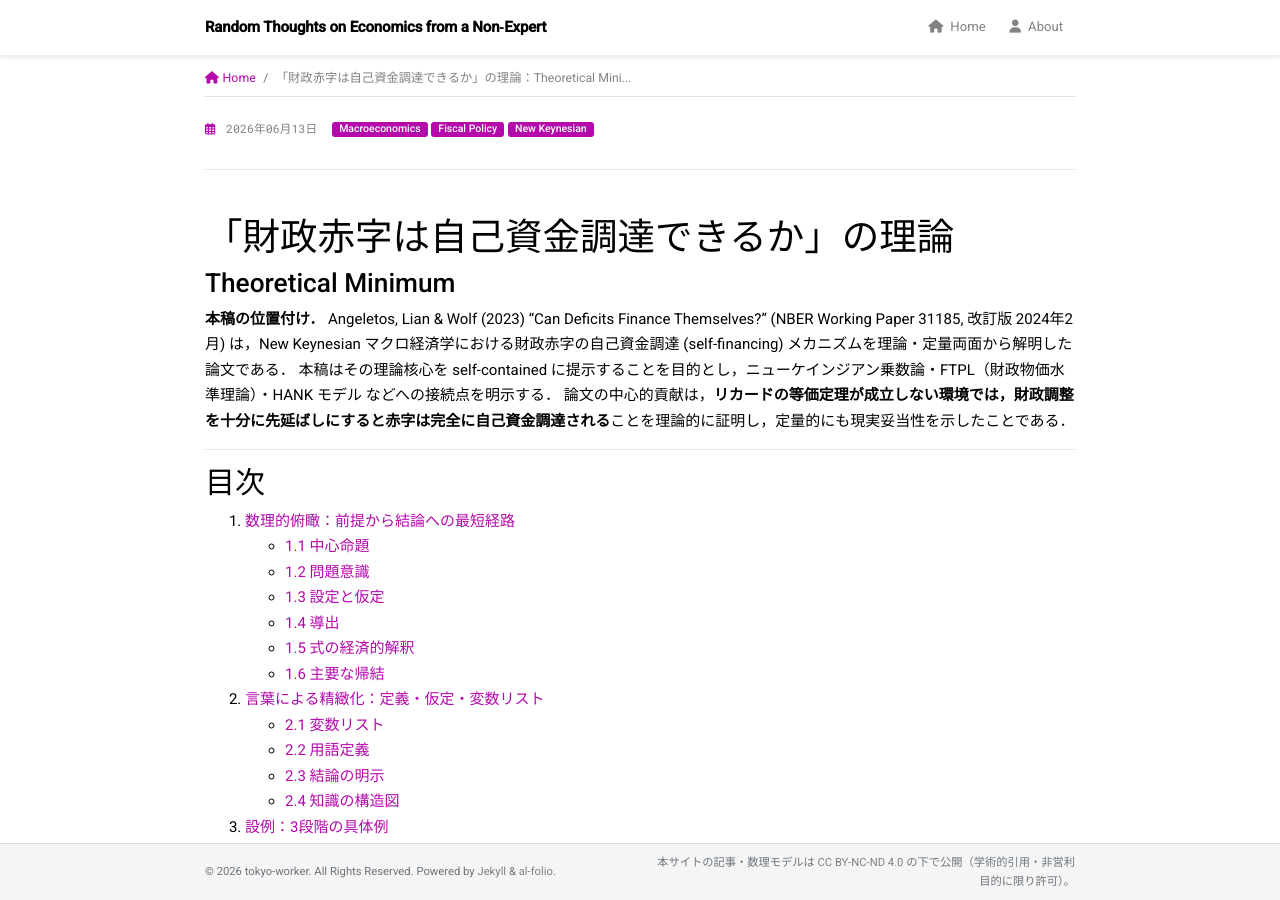
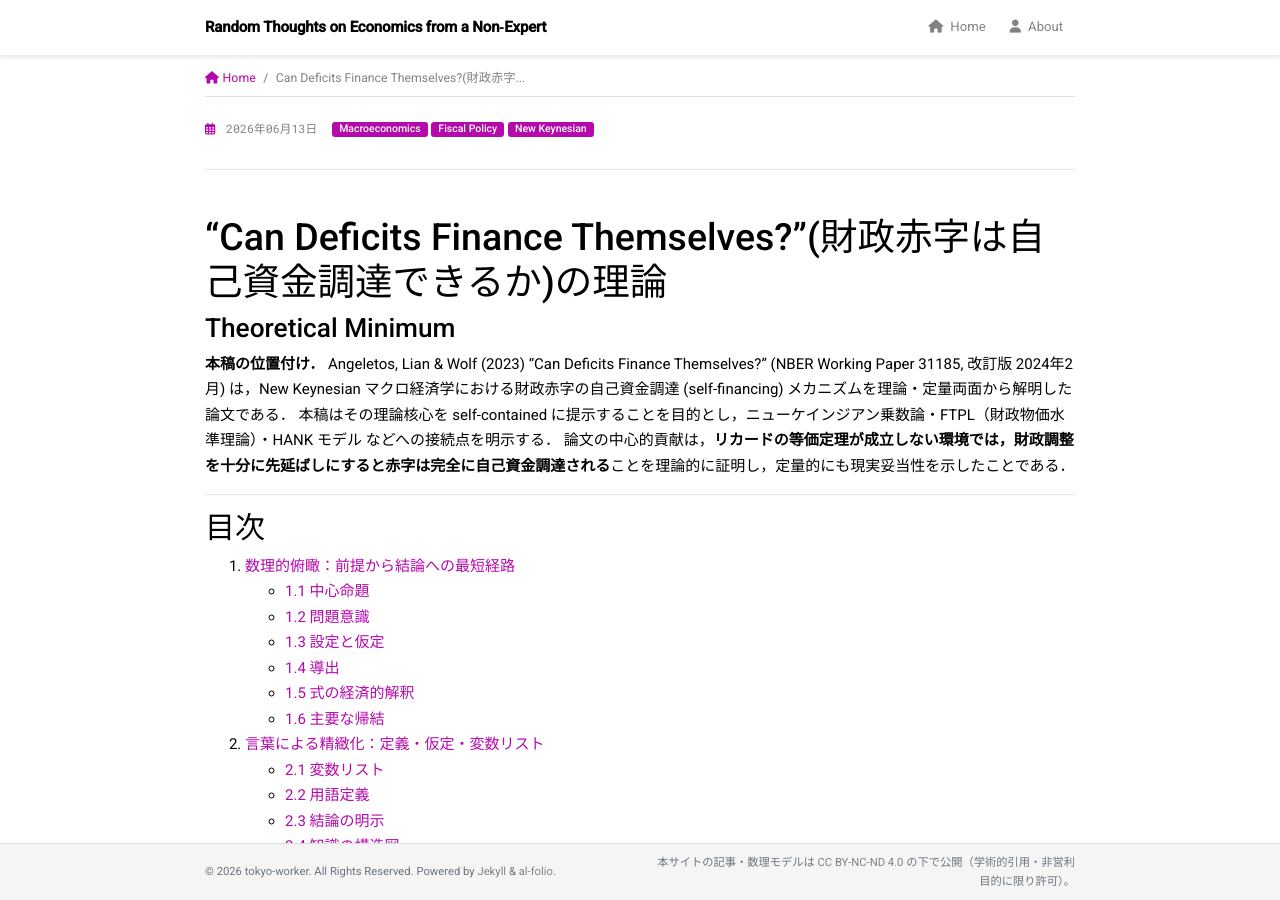
Before and after one commit to tokyo-worker/tokyo-worker.github.io, a Jekyll site: the page built from _posts/2026-06-13-can_deficits_finance_themselves_theoretical_minimum.md, in a window 1280 px wide and 900 px high. Built offline with Jekyll 4.4.1, drawn with Linux system fonts in a browser that asks for light colours.

Commit message:
can deficit finance themselves修正

```diff
--- a/_posts/2026-06-13-can_deficits_finance_themselves_theoretical_minimum.md
+++ b/_posts/2026-06-13-can_deficits_finance_themselves_theoretical_minimum.md
@@ -1,12 +1,12 @@
 ---
 layout: post
-title: "「財政赤字は自己資金調達できるか」の理論：Theoretical Minimum — Angeletos, Lian & Wolf (2023)"
+title: "Can Deficits Finance Themselves?(財政赤字は自己資金調達できるか)：Theoretical Minimum — Angeletos, Lian & Wolf (2023)"
 date: 2026-06-13 00:00:00 +0900
 categories: [Macroeconomics, Fiscal Policy, New Keynesian]
 math: true
 ---
 
-# 「財政赤字は自己資金調達できるか」の理論
+# "Can Deficits Finance Themselves?"(財政赤字は自己資金調達できるか)の理論
 ### Theoretical Minimum
 
 > **本稿の位置付け．** Angeletos, Lian & Wolf (2023) "Can Deficits Finance Themselves?" (NBER Working Paper 31185, 改訂版 2024年2月) は，New Keynesian マクロ経済学における財政赤字の自己資金調達 (self-financing) メカニズムを理論・定量両面から解明した論文である．
```
